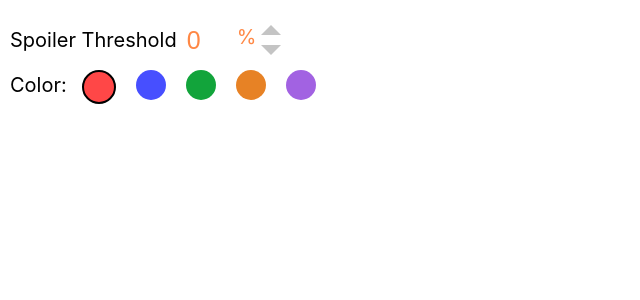
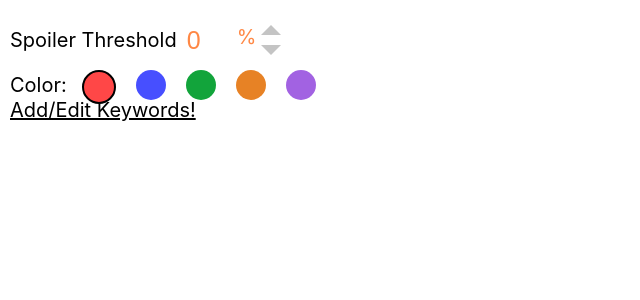
Before and after one commit to roryeiffe/Fresh-Results, a React (Create React App) app: page / in a window 1280 px wide. Shown: the top 300 px of the page, without its empty margins (0-640 px from the left). Built offline with nearby package versions, Linux system fonts and the light colour scheme.

Commit message:
New app.js that incorporates two pages

```diff
--- a/src/App.css
+++ b/src/App.css
@@ -1,5 +1,5 @@
 .App {
-  text-align: center;
+  text-align: left;
   width: 400px;
   padding: 10px;
 }
@@ -38,3 +38,10 @@
     transform: rotate(360deg);
   }
 }
+
+.keyword-click{
+  margin-top: 20px;
+  margin-bottom: auto;
+  line-height: 20px;
+  font-size: 20px;
+}
--- a/src/App.js
+++ b/src/App.js
@@ -2,12 +2,23 @@ import './App.css';
 
 import Threshold from './components/threshold';
 import ColorPicker from './components/colorPicker'
+import React, { useState } from "react";
+import KeywordPage from './components/KeywordPage'
 
 function App() {
+
+  const [page, setPage] = useState('homePage');
+
   return (
-    <div className="App">
-      <Threshold/>
-      <ColorPicker colors = {['#FF4747', '#474FFF', '#12A43B', '#E78225', '#A262E2']}/>
+    <div>
+      {page == 'homePage' ?  <div className="App">
+        <Threshold/>
+        <ColorPicker colors = {['#FF4747', '#474FFF', '#12A43B', '#E78225', '#A262E2']}/>
+        <u onClick = {()=> setPage('keywordPage')} style={{cursor: 'pointer'}} className='keyword-click '>Add/Edit Keywords!</u>
+      </div> :
+      <KeywordPage cancelClick = {()=> setPage('homePage')}/>
+      }
+
     </div>
   );
 }
```
